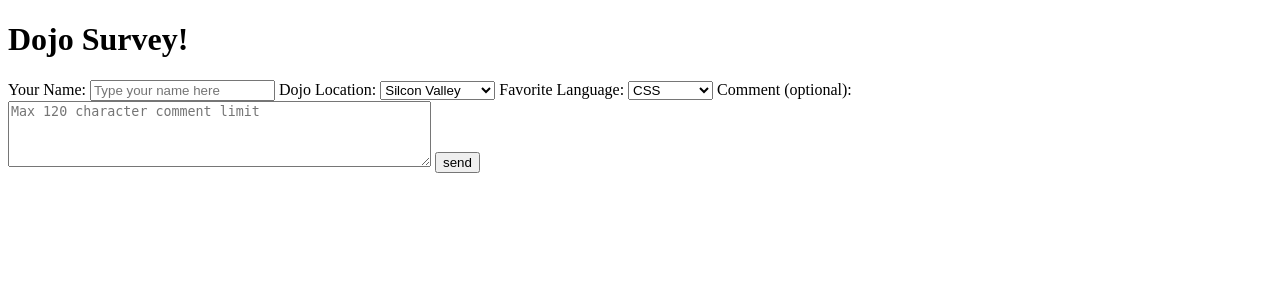
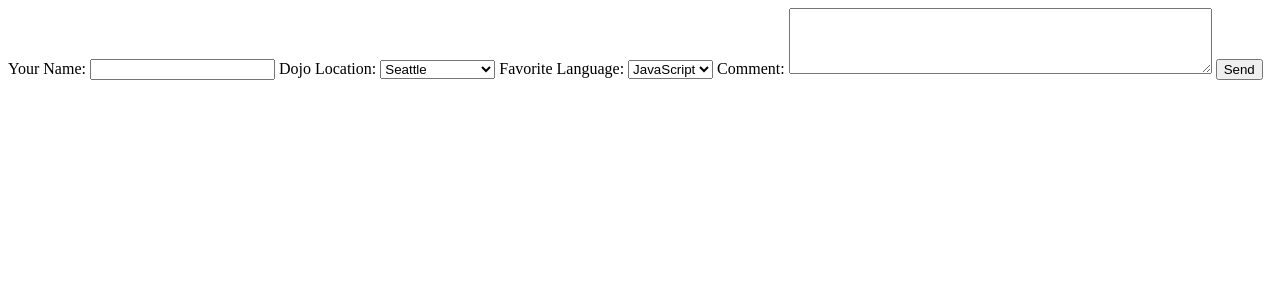
Before and after one commit to kennethhagist/survey_validation, a Flask app: page / in a window 1280 px wide. Shown: the top 300 px of the page. Run offline with Flask 2, Linux system fonts and the light colour scheme.

Commit message:
fourth push

```diff
--- a/templates/index.html
+++ b/templates/index.html
@@ -1,11 +1,10 @@
-<!DOCTYPE HTML>
-<html lang=>
+<!DOCTYPE html>
+<html>
   <head>
     <meta charset="utf-8">
     <title>Dojo Survey</title>
   </head>
   <body>
-    <h1>Dojo Survey!</h1>
         {% with messages = get_flashed_messages() %}
         {% if messages %}
           {% for message in messages %}
@@ -13,27 +12,25 @@
           {% endfor %}
         {% endif %}
       {% endwith %}
-    <form action='/result' method='post'>
-        Your Name: <input id='name' type='text' placeholder="Type your name here">
+        <form action="/result" method="post">
+              Your Name: <input id="name" type="text" name="name" value="">
               Dojo Location:
-        <select ="Dojo Location">
-            <option value="Silcon Valley">Silcon Valley</option>
-            <option value="Los Angaeles">Los Angeles</option>
+              <select name="location">
                     <option value="Seattle">Seattle</option>
-            <option value="Chicago">Chicago</option>
+                    <option value="Los Angeles">Los Angeles</option>
                     <option value="Dallas">Dallas</option>
                     <option value="Washington DC">Washington DC</option>
+                    <option value="Chicago">Chicago</option>
               </select>
               Favorite Language:
-        <select ="Favorite Language">
-            <option value="CSS">CSS</option>
-            <option value="HTML">HTML</option>
+              <select name="language">
                     <option value="JavaScript">JavaScript</option>
                     <option value="Python">Python</option>
+                    <option value="C#">C#</option>
+                    <option value="Ruby">Ruby</option>
               </select>
-        Comment (optional):
-        <textarea name='comment' rows='4' cols='50' placeholder='Max 120 character comment limit'></textarea>
-        <input id='submit' type='submit' value='send'>
+              Comment: <textarea name="comment" rows="4" cols="50"></textarea>
+              <input id="submit" type="submit" value="Send">
         </form>
   </body>
 </html>
```
Also changed, not shown: templates/result.html (+4 -5 lines). Lines whose indentation alone changed are shown as unchanged.
